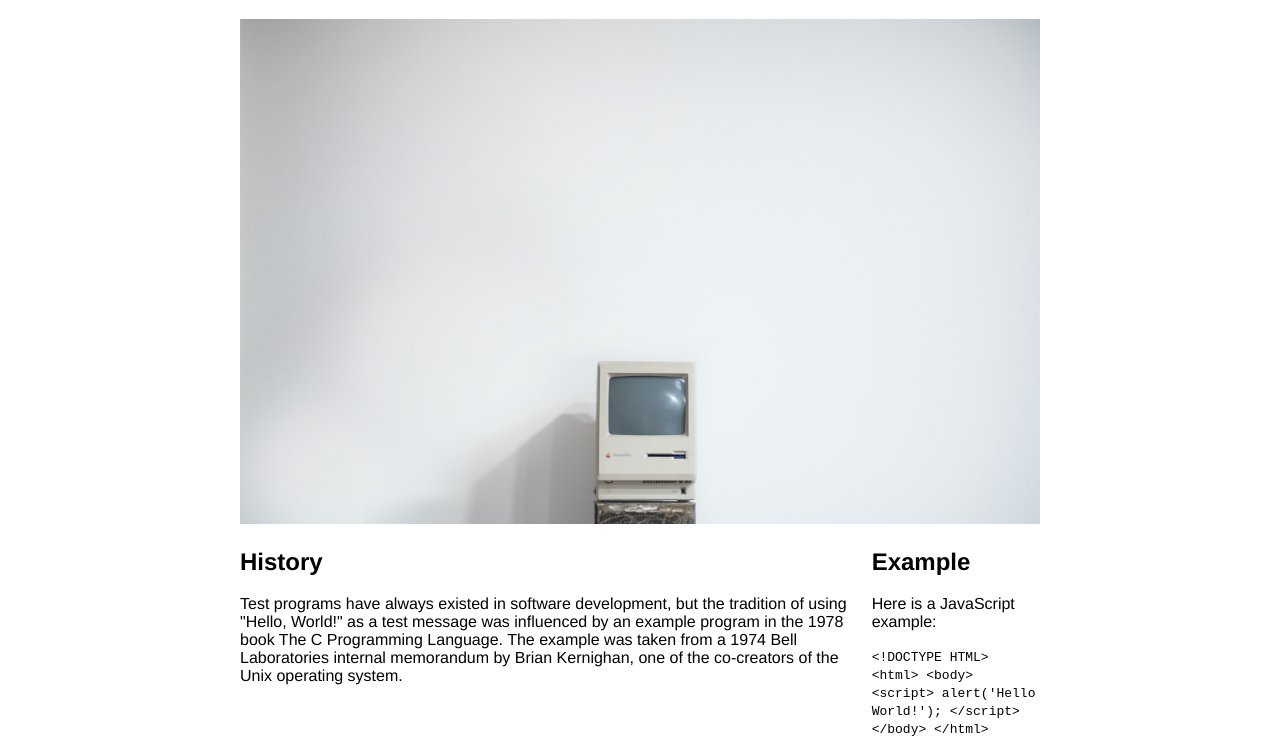
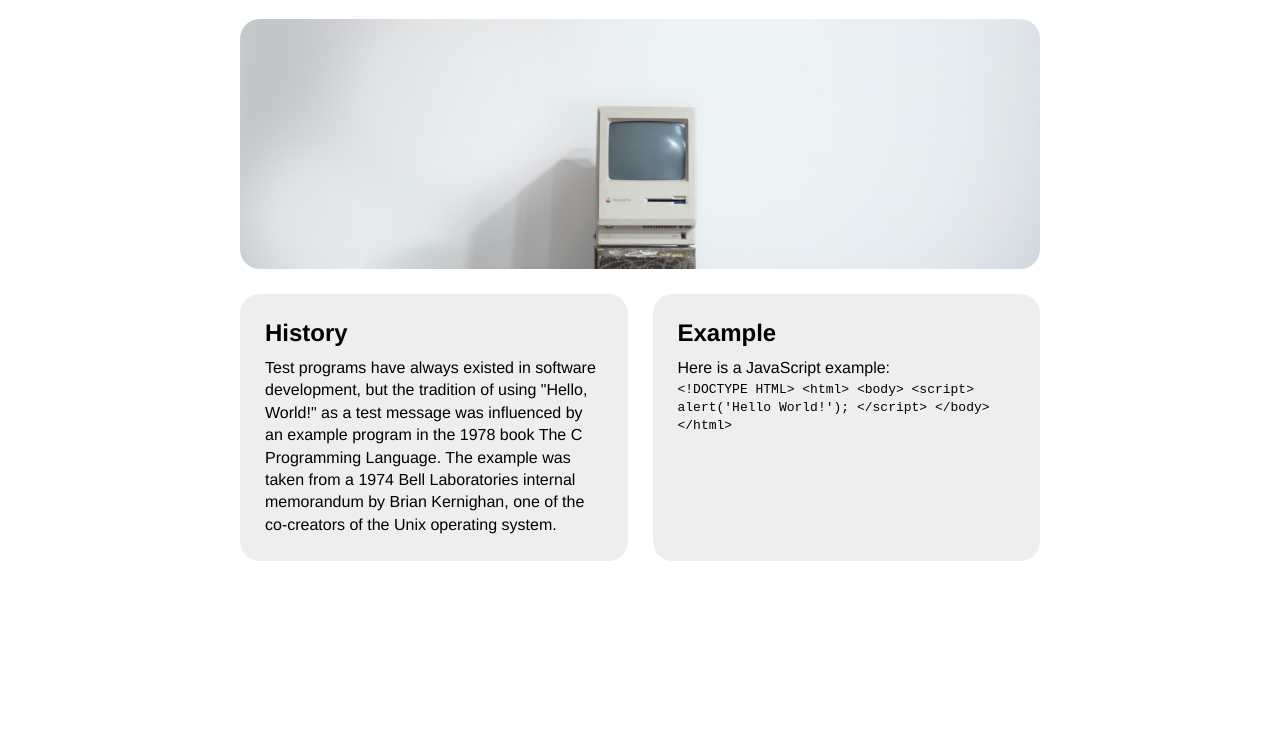
Before and after one commit to Brendanthatman/mi349helloworldpt1, a plain HTML site: page index.html in a window 1280 px wide. Shown: the part 76-813 px from the top of the page. Drawn offline with Linux system fonts and the light colour scheme.

Commit message:
finished flexbox vid

```diff
--- a/index.html
+++ b/index.html
@@ -10,7 +10,8 @@
 <body>
     <main>
         <h1>HelloWorld</h1>
-        <img src="images/Computer image.png" alt="Vintage Mac">
+        <div class="masthead">
+        </div>
         <div class="details">
             <section>
                 <h2>History</h2>
--- a/screen.css
+++ b/screen.css
@@ -11,10 +11,38 @@ main {
     width: 800px;
 }
 
+.masthead {
+    background-image: url('images/Computer image.png');
+    background-size: cover; /*will get as much of the image as possible without skewing the aspect ratio, image will behave if adjusting size*/
+    background-position: bottom;
+    height: 250px;
+    border-radius: 20px;
+}
+
 .details {
     display: flex;
+    gap: 25px; /* feature of flexbox. will automatically adjust size based on size of window. does math for you */
+}
+
+.details section {
+    flex-grow: 1; /*says the flexbox can't grow past 1*/
+    flex-basis: 0; /*content will not try to fill the available space based on content; will make things evenly spaced*/
+    background: #eee;
+    padding: 25px;
+    border-radius: 20px;
+    margin-top: 25px;
 }
 
 img {
     width: 100%;
 }
+
+h2 {
+    margin: 0 0 10px 0;
+
+}
+
+p {
+    margin: 0;
+    line-height: 1.4em;
+}
```
